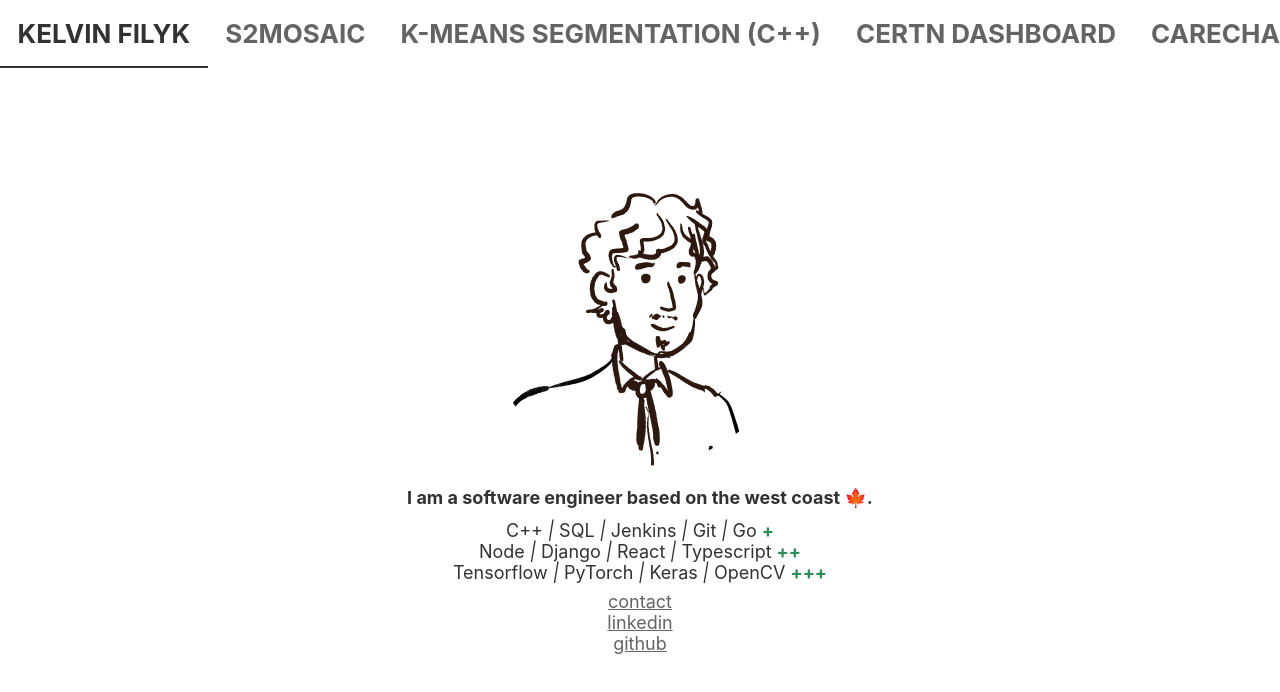
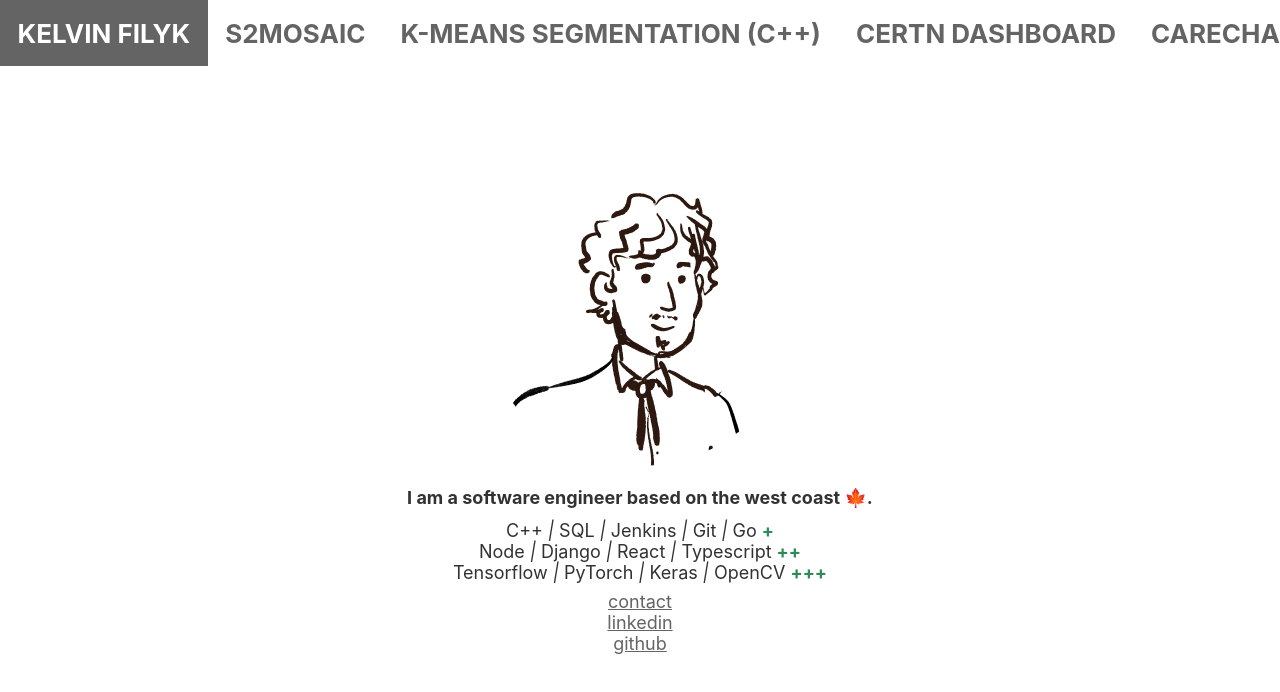
Before and after one commit to kfilyk/kfilyk, a React app: page /portfolio in a window 1280 px wide. Shown: the top 692 px of the page. Built offline with nearby package versions, Linux system fonts and the light colour scheme.

Commit message:
Adding new header/selection menu

```diff
--- a/src/App.tsx
+++ b/src/App.tsx
@@ -15,7 +15,9 @@ const App: React.FC = (props) => {
   return (
     <Router>
       <div className={styles.header}>
+        <a className={styles.logo}>KELVIN FILYK</a>
         <a>KELVIN FILYK</a>
+
         <a href="https://github.com/kfilyk/s2mosaic">S2MOSAIC</a>
         <a href="https://github.com/kfilyk/cpp_accelerated_image_quantization">K-MEANS SEGMENTATION (C++)</a>
         <a href="https://certn-dash.herokuapp.com/">CERTN DASHBOARD</a>
@@ -25,8 +27,8 @@ const App: React.FC = (props) => {
         <a>PETRI</a>
       </div>
 
-      <Route exact path=""> <Redirect to="/portfolio" /></Route>
-      <Route exact path="/"> <Redirect to="/portfolio" /></Route>
+      <Route path=""> <Redirect to="/portfolio" /></Route>
+      <Route path="/"> <Redirect to="/portfolio" /></Route>
       <Route path="/portfolio">
         <body className={styles.body}>
           <img src={doodle} className={styles.headshot} alt="headshot" />
--- a/src/style.css
+++ b/src/style.css
@@ -38,8 +38,7 @@ code {
 }
 
 .header a:hover{
-  border-bottom: solid 2px #323232;
-  transition: 0.5s;
+  box-sizing:border-box;
   color: #323232;
 }
 
@@ -83,6 +82,18 @@ code {
   color: #646464;
 }
 
+.logo {
+  position: fixed;
+  background-color: #646464;
+  color: #ffffff !important;
+  border-width: 0px !important;
+
+}
+
+.logo:hover {
+  border-width: 0px !important;
+}
+
 /*
 @keyframes App-logo-spin {
   from {
--- a/src/style.css.d.ts
+++ b/src/style.css.d.ts
@@ -4,6 +4,7 @@ declare namespace StyleCssNamespace {
 		header: string;
 		headshot: string;
 		link: string;
+		logo: string;
 		plus: string;
 		sep: string;
 	}
```
Also changed, not shown: 2 other files (tests, documents, lock files or other folders).
